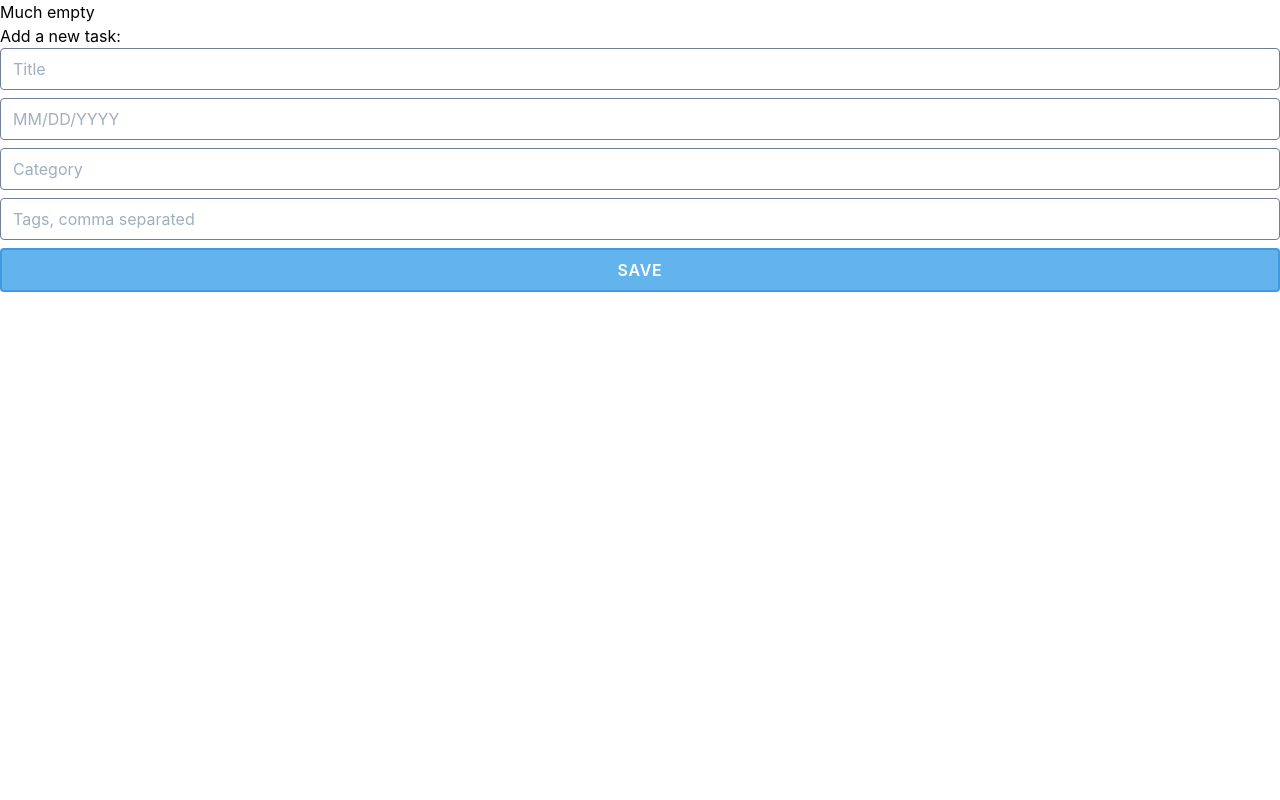
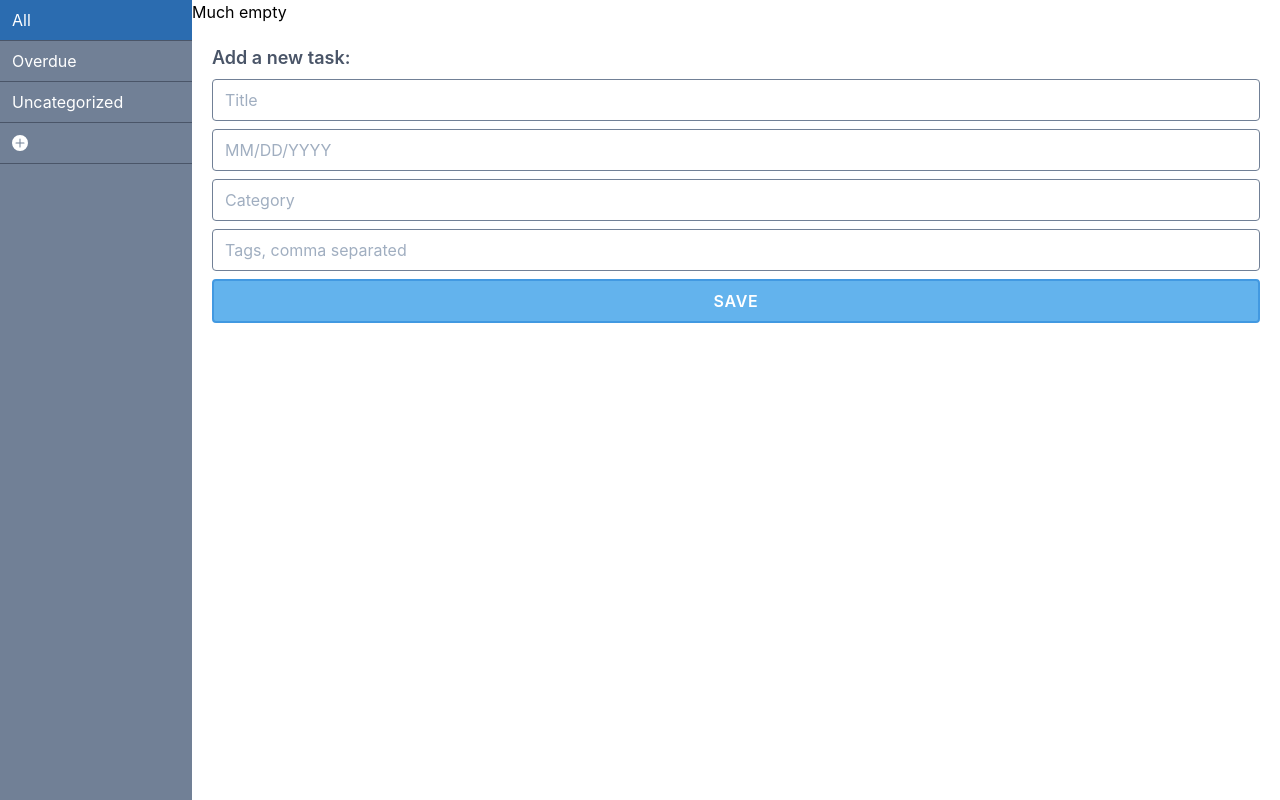
Before and after one commit to simon02/todo-saga-ramda, a React (Create React App) app: page / in a window 1280 px wide. Built offline with nearby package versions, Linux system fonts and the light colour scheme.

Commit message:
Add menu list

```diff
--- a/src/App.js
+++ b/src/App.js
@@ -7,6 +7,7 @@ import './tailwind.output.css';
 import TaskList from './stories/TaskList';
 import Task from './stories/Task';
 import TaskForm from './stories/TaskForm';
+import MenuList from './stories/MenuList';
 
 const taskExists = (id) => R.any(R.propEq('id', id))
 const findTaskById = (id, ...args) => {
@@ -21,6 +22,11 @@ const findTaskById = (id, ...args) => {
 
 function App() {
   const [tasks, setTasks] = useState([]);
+  const [menuItems, setMenuItems] = useState([
+    { title: 'All' },
+    { title: 'Overdue' },
+    { title: 'Uncategorized' },
+  ])
 
   const addTask = (task) => {
     setTasks([
@@ -45,11 +51,18 @@ function App() {
   }
 
   return (
-    <>
-      <TaskList tasks={tasks} onToggleTask={(id) => toggleTask(id)} />
-      <h3>Add a new task:</h3>
-      <TaskForm onSubmitTask={addTask} />
-    </>
+    <div className="flex flex-row h-screen">
+      <div className="w-48 bg-gray-600">
+        <MenuList menuItems={menuItems} onAddNewItem={true} />
+      </div>
+      <div className="flex-1">
+        <TaskList tasks={tasks} onToggleTask={(id) => toggleTask(id)} />
+        <div className="m-5">
+          <h3 className="font-semibold text-gray-700 text-lg mb-2">Add a new task:</h3>
+          <TaskForm onSubmitTask={addTask} />
+        </div>
+      </div>
+    </div>
   );
 }
 
--- /dev/null
+++ b/src/stories/MenuList.js
@@ -0,0 +1,82 @@
+import React, { useState, useCallback, useEffect } from 'react';
+import { BsPlusCircleFill } from 'react-icons/bs';
+
+const LIST_ITEM_CLASS = "box-content flex m-0 border-gray-700 border-b"
+const ANCHOR_CLASS = "flex items-center box-content w-full text-white px-3 h-10 bg-gray-600 hover:bg-blue-700"
+
+export default function MenuList({ menuItems, onAddNewItem }) {
+
+  const AddNewItem = () => {
+    const [showInput, setShowInput] = useState(false);
+
+    const showInputCb = (e) => {
+      e.preventDefault();
+      setShowInput(true);
+    }
+
+    const IconEl = <BsPlusCircleFill />;
+    const InputEl = () => {
+      const [input, setInput] = useState('');
+
+      const onKeyPress = useCallback((event) => {
+        if (event.which === 13) {
+          setShowInput(false);
+        } else if (event.which === 27) {
+          setShowInput(false);
+        }
+      });
+
+      useEffect(() => {
+        document.addEventListener('keydown', onKeyPress, false);
+
+        return () => {
+          document.removeEventListener('keydown', onKeyPress, false);
+        }
+      })
+
+      const saveNewMenuItem = (e) => {
+        if (e.keyCode === 13) {
+          e.preventDefault();
+        }
+      }
+      return (
+        <input
+          className="flex flex-1 bg-transparent outline-none"
+          type="text" autoFocus placeholder="start typing, press enter to add"
+          onKeyPress={saveNewMenuItem}/>
+      )
+    }
+
+    return (
+      <li className={LIST_ITEM_CLASS}>
+        <a href="#" className={ANCHOR_CLASS} onClick={showInputCb}>
+          {showInput ? <InputEl /> : <BsPlusCircleFill />}
+        </a>
+      </li>
+    )
+  }
+
+  const Menu = ({ title, count }) => {
+    const CountEl = !count ? '' : (
+      <span class="bg-blue-600 px-2 text-xs rounded-md text-gray-300 font-semibold border-blue-700 border">{count}</span>
+    )
+
+    return (
+      <li className={LIST_ITEM_CLASS}>
+        <a href="#" className={ANCHOR_CLASS}>
+          <span className="flex-1">{title}</span>
+          {CountEl}
+        </a>
+      </li>
+    )
+  }
+
+  return (
+    <ul className="flex flex-col p-0 text-white">
+      {menuItems.map(menuItem => (
+        <Menu key={menuItem.title} {...menuItem} />
+      ))}
+      {onAddNewItem ? <AddNewItem /> : 'adf'}
+    </ul>
+  )
+}
--- a/src/stories/TaskForm.js
+++ b/src/stories/TaskForm.js
@@ -35,7 +35,7 @@ export default function TaskForm({ task, onSubmitTask }) {
   }
 
   return (
-    <form class="flex flex-col default" onSubmit={saveTask}>
+    <form className="flex flex-col default" onSubmit={saveTask}>
       <input className={INPUT} type="text" name="title" value={newTask.title} placeholder="Title" onChange={handleInputChange} />
       <DatePicker placeholderText="MM/DD/YYYY" selected={newTask.completeBy} onChange={date => handleInputChange({target: { name: 'completeBy', value: date }})} />
       <input className={INPUT} type="text" name="category" value={newTask.category} placeholder="Category" onChange={handleInputChange} />
```
Also changed, not shown: 1 other file (tests, documents, lock files or other folders).
